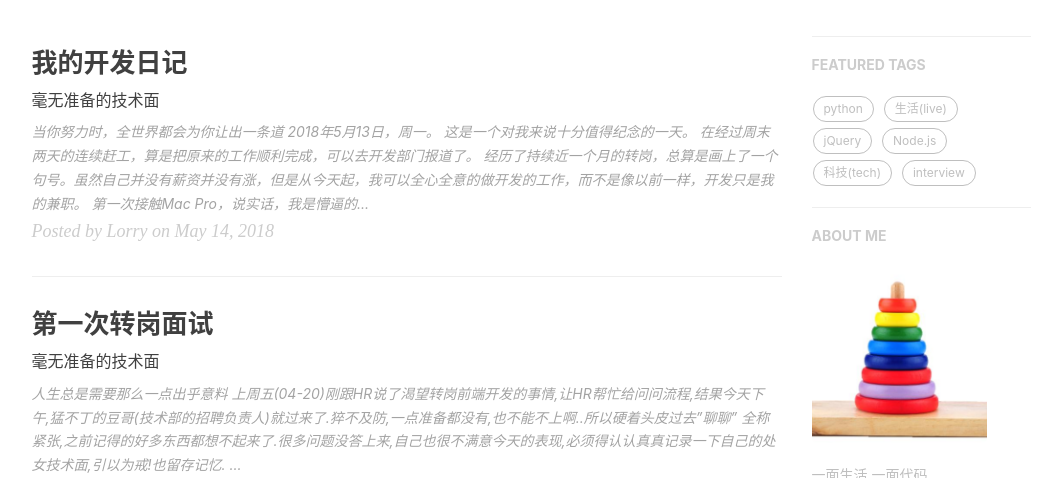
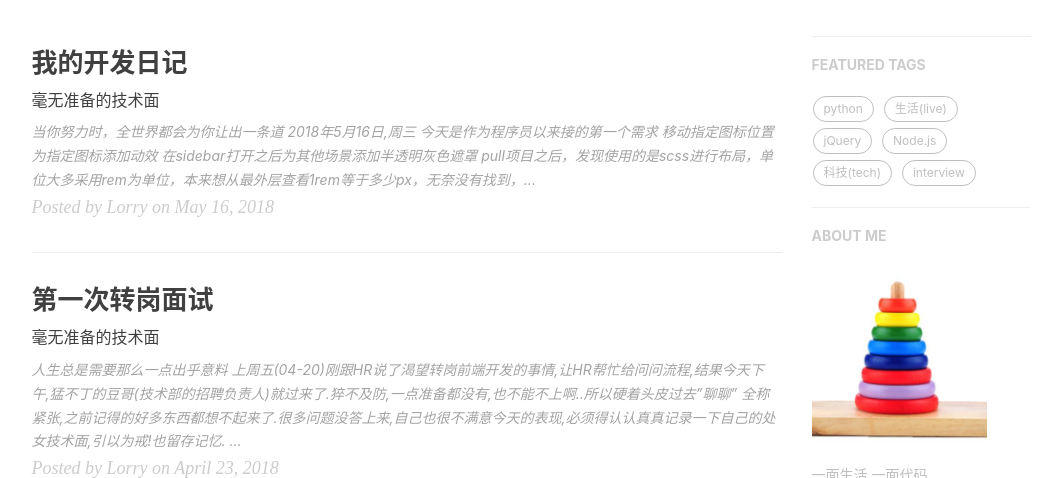
Before and after one commit to JiangLiruii/jiangliruii.github.io, a Jekyll site: the page built from index.html, in a window 1280 px wide and 900 px high, cut to the strip 422-900 px from the top of the window. Shown: the whole strip, without its empty margins (136-1198 px from the left). Built offline with Jekyll 4.4.1, drawn with Linux system fonts in a browser that asks for light colours; the list of posts is cut into pages by our own code; comment, search, counter and statistics services are not loaded; some of the changed lines change nothing that is shown.

Commit message:
update today diary

```diff
--- a/_posts/2018-05-16-my-diary.md
+++ b/_posts/2018-05-16-my-diary.md
@@ -2,7 +2,7 @@
 layout:       post
 title:        "我的开发日记"
 subtitle:     "毫无准备的技术面"
-date:         2018-05-14 12:00:00
+date:         2018-05-16 12:00:00
 author:       "Lorry"
 header-mask:  0.3
 header-img: 'http://p799phkik.bkt.clouddn.com/paper.jpeg'
@@ -13,7 +13,37 @@ tags:
 ---
 # 当你努力时，全世界都会为你让出一条道
 
-## 2018年5月13日，周一。
+## 2018年5月16日,周三
+
+今天是作为程序员以来接的第一个需求
+
+- 移动指定图标位置
+
+- 为指定图标添加动效
+
+- 在sidebar打开之后为其他场景添加半透明灰色遮罩
+
+pull项目之后，发现使用的是scss进行布局，单位大多采用rem为单位，本来想从最外层查看1rem等于多少px，无奈没有找到，还是问到的＝100px，设置这个值倒确实挺方便计算。
+
+照着设计图开始更改位置，这个算是简单的，最后需要实现一个垂直居中，采用的padding-bottom:-height/2，bottom:50%实现，本来想用flex布局的，看到自己就是flex容器，所以也就没继续研究了。
+
+动效的实现才是让我开了眼界，@keyframe，通过控制0%-100%的不同状态来实现动画，这个太厉害了，几乎可以实现任何的动画效果。我要做的动效是外发光阴影伸缩，采用box-shadow,，感觉对性能应该有影响。
+
+最后一个响应式遮罩，设计兄弟组件间通讯，本来想设置父组件的state来共享状态，找了许久的父组件也没找到，后来询问了之后是使用redux.store来全局共享数据。不过还需要添加一层div，根据不同状态设置background
+
+### 一些小感想
+
+确实需要认真看交互稿，动效一开始我理解错了，然后交互稿上给的数据在前端实现不一样，boxshadow的blur和spread按照设计稿的取值了之后呈现效果有差异.**不知为何**
+
+## 说点题外话
+
+![](http://p799phkik.bkt.clouddn.com/%E8%80%81%E7%BD%97.jpeg)
+
+昨天锤子发布了R1和TNT工作站,R1倒是没什么好说的,倒是TNT不明白老罗出这款产品的意义在哪里,看着老罗在真机演示时候的汗流浃背,听着他说持续半年的加班,没见过夕阳.心生感触.最近又有大量的报道说他是"精日"分子,不管真假,我不是他的粉丝,也不想为他洗白,只是针对这件事情,我想说
+
+## 当我走着我很骄傲的路上,凭什么要在乎你的非议?我为你而活吗?
+
+## 2018年5月14日，周一。
 
 这是一个对我来说十分值得纪念的一天。
 
```
